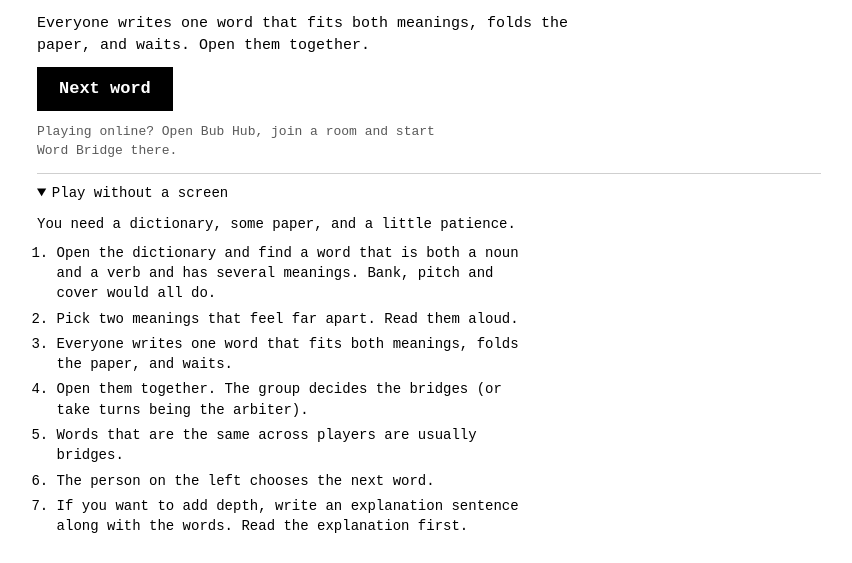
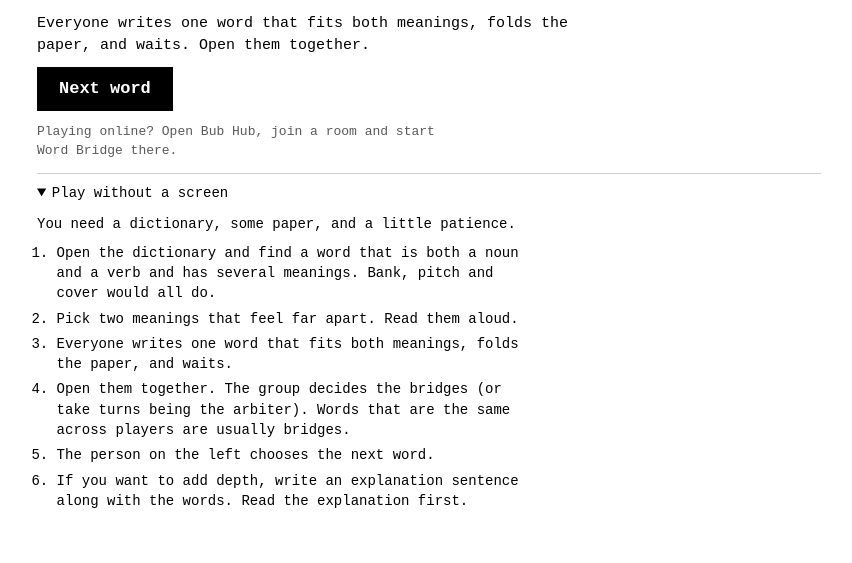
Before and after one commit to marksakach-Doug/TheBubHub, a plain HTML site: page wordbridge.html in a window 1280 px wide. Shown: the part 253-816 px from the top of the page, without its empty margins (211-1063 px from the left). Drawn offline with Linux system fonts and the light colour scheme.

Commit message:
Update wordbridge.html

```diff
--- a/wordbridge.html
+++ b/wordbridge.html
@@ -160,8 +160,7 @@ button.go[disabled]{background:var(--paper);color:#8c8c8c}
       <li>Open the dictionary and find a word that is both a noun and a verb and has several meanings. Bank, pitch and cover would all do.</li>
       <li>Pick two meanings that feel far apart. Read them aloud.</li>
       <li>Everyone writes one word that fits both meanings, folds the paper, and waits.</li>
-      <li>Open them together. The group decides the bridges (or take turns being the arbiter).</li>
-      <li>Words that are the same across players are usually bridges.</li>
+      <li>Open them together. The group decides the bridges (or take turns being the arbiter). Words that are the same across players are usually bridges.</li>
       <li>The person on the left chooses the next word.</li>
       <li>If you want to add depth, write an explanation sentence along with the words. Read the explanation first.</li>
     </ol>
```
